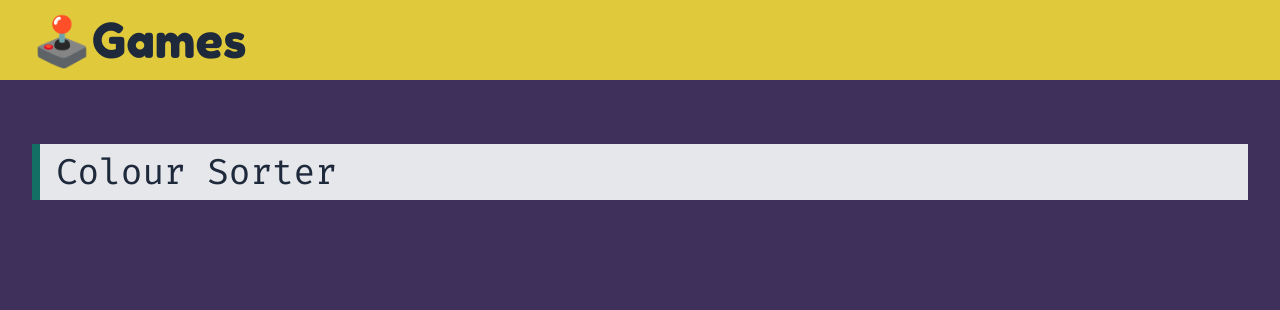
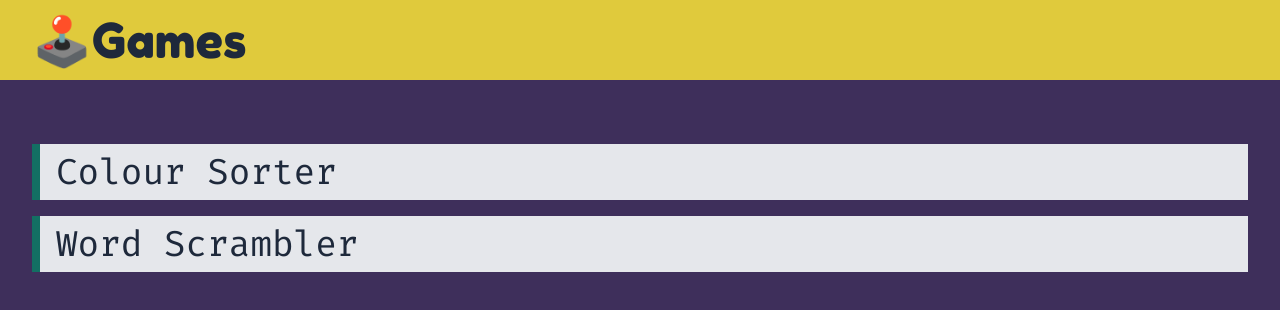
Before and after one commit to jonnochoo/colour-game, a Nuxt app: page / in a window 1280 px wide. Shown: the top 310 px of the page. Built offline with nearby package versions, Linux system fonts and the light colour scheme.

Commit message:
update with weird bug (test in prod)

```diff
--- a/app.vue
+++ b/app.vue
@@ -1,15 +1,5 @@
 <template>
-    <div>
+    <NuxtLayout>
         <NuxtPage />
-    </div>
+    </NuxtLayout>
 </template>
-
-<script>
-import 'animate.css'
-</script>
-
-<style>
-body {
-    background-color: #3e2f5b;
-}
-</style>
--- /dev/null
+++ b/layouts/default.vue
@@ -0,0 +1,14 @@
+<template>
+    <div>
+        <header class="p-4 pl-8 text-slate-800 bg-[#E0CA3C] text-5xl">
+            🕹️Games
+        </header>
+        <slot />
+    </div>
+</template>
+
+<style>
+body {
+    background-color: #3e2f5b;
+}
+</style>
--- a/pages/index.vue
+++ b/pages/index.vue
@@ -1,18 +1,12 @@
 <template>
-    <header class="p-4 pl-8 text-slate-800 bg-[#E0CA3C] text-5xl">
-        🕹️Games
-    </header>
-
     <section class="menu text-white container mx-auto p-8 text-4xl mt-8">
         <div class="flex flex-col gap-4">
             <GameLink name="Colour Sorter" path="/sorter" />
-            <!-- <GameLink name="Word Scrambler" path="/word" /> -->
+            <GameLink name="Word Scrambler" path="/word" />
         </div>
     </section>
 </template>
-<script setup lang="ts">
-import GameLink from './GameLink.vue'
-</script>
+<script setup lang="ts"></script>
 
 <style>
 body {
```
Also changed, not shown: components/GameLink.vue (renamed from pages/GameLink.vue).
